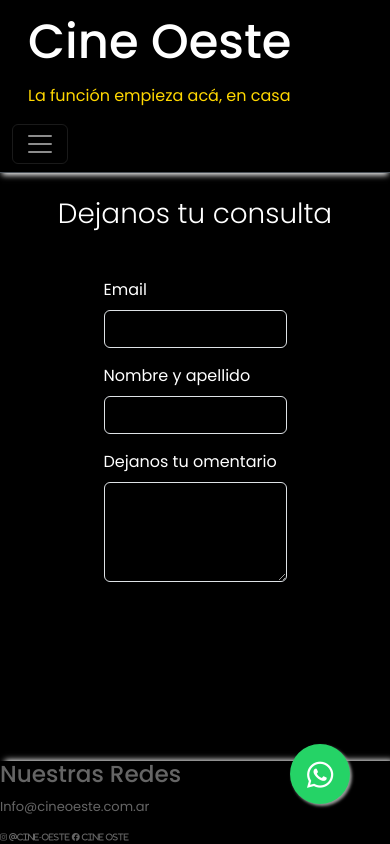
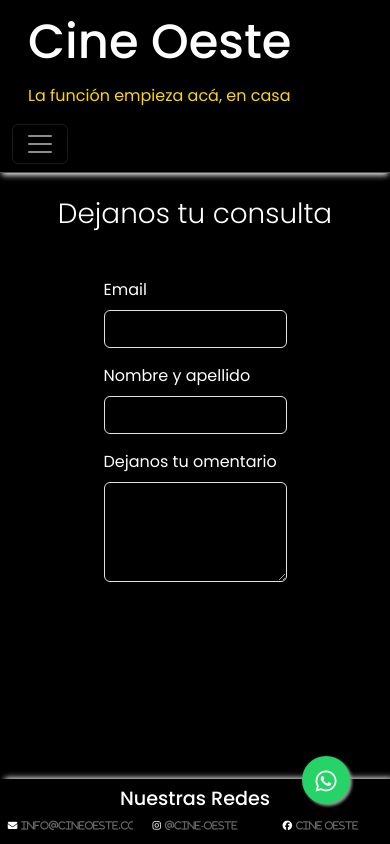
Before and after one commit to Mariangeles-2/Cine-Oeste, a plain HTML site: page pages/contacto.html in a window 390 px wide. Drawn offline with nearby package versions, Linux system fonts and the light colour scheme.

Commit message:
Cambio de diseño de footer y dimensiones de burbuja de what's app

```diff
--- a/pages/contacto.html
+++ b/pages/contacto.html
@@ -79,17 +79,20 @@
         </form>
 
         <!--Whatsapp-->
-        <a href="#" class="float" target="_blank">
-            <i class="fa fa-whatsapp my-float"></i>
+        <a href="#" class="wapp-item" target="_blank">
+            <i class="fa fa-whatsapp my-wapp-item"></i>
         </a>
 
     </main>
 
-    <footer>
-        <h3>Nuestras Redes</h3>
-        <p class="foot">Info@cineoeste.com.ar</p>
-        <i class="fa-brands fa-instagram"> @Cine-Oeste</i>
-        <i class="fa-brands fa-facebook"> Cine Oste</i>
+    <footer class="social-media-footer">
+        <h3 class="social-media-title">Nuestras Redes</h3>
+        <div class="social-media-container">
+            <i class="fa-solid fa-envelope social-media-item"><span
+                    class="social-media-text">Info@cineoeste.com</span></i>
+            <i class="fa-brands fa-instagram social-media-item"><span class="social-media-text">@Cine-Oeste</span></i>
+            <i class="fa-brands fa-facebook social-media-item"><span class="social-media-text">Cine Oeste</span></i>
+        </div>
     </footer>
 
     <!--Link Bootstrap End-->
--- a/styles/style.css
+++ b/styles/style.css
@@ -146,13 +146,13 @@ img {
   height: 7%;
 }
 
-.blank-ticket{
+.blank-ticket {
   background-color: #FFF;
   min-height: 10rem;
   width: 100%;
 }
 
-.ticket-title{
+.ticket-title {
   font-size: 2rem;
   background-color: #FFF;
   color: #000000;
@@ -164,23 +164,23 @@ img {
 }
 
 /*Wapp*/
-.float {
+.wapp-item {
   position: fixed;
-  width: 60px;
-  height: 60px;
+  width: 4rem;
+  height: 4rem;
   bottom: 40px;
   right: 40px;
   background-color: #25d366;
   color: #FFF;
   border-radius: 50px;
   text-align: center;
-  font-size: 30px;
+  font-size: 2rem;
   box-shadow: 2px 2px 3px #999;
   z-index: 100;
 }
 
-.my-float {
-  margin-top: 16px;
+.my-wapp-item {
+  margin-top: 1rem;
   background-color: #25d366;
 }
 
@@ -188,18 +188,31 @@ img {
 footer {
   box-shadow: #ffffff 4px -2px 6px -1px;
   width: 100%;
-  font-size: 50%;
-  color: #656565;
   position: absolute;
   bottom: 0;
 }
 
-.foot {
-  font-size: 13px;
+.social-media-footer {
+  padding: 2%;
 }
 
-.footer-title {
-  font-size: 200%;
+.social-media-title {
+  font-size: 120%;
+}
+
+.social-media-container {
+  display: flex;
+  flex-direction: column;
+}
+
+.social-media-item {
+  margin-bottom: 1.5%;
+  font-size: 70%;
+}
+
+.social-media-text {
+  color: #656565;
+  margin-left: 1%;
 }
 
 /*Media Query*/
@@ -227,4 +240,35 @@ footer {
   .candy-footer {
     display: none;
   }
+
+  .social-media-container {
+    display: flex;
+    flex-direction: row;
+    justify-content: space-between;
+  }
+
+  .social-media-item {
+    font-size: 60%;
+    width: 33%;
+    text-align: center;
+  }
+
+  .social-media-text {
+    margin-left: 3%;
+  }
+
+  .social-media-title {
+    text-align: center;
+    margin-bottom: 3%;
+  }
+
+  .wapp-item {
+    width: 3rem;
+    height: 3rem;
+    font-size: 1.5rem;
+  }
+
+  .my-wapp-item {
+    margin-top: 0.8rem;
+  }
 }
```
Also changed, not shown: index.html (+9 -7 lines), pages/candyshop.html (+14 -9 lines), pages/login.html (+12 -7 lines), pages/password-reminder.html (+12 -7 lines), pages/proximos-estrenos.html (+12 -8 lines), pages/registro.html (+12 -7 lines).
